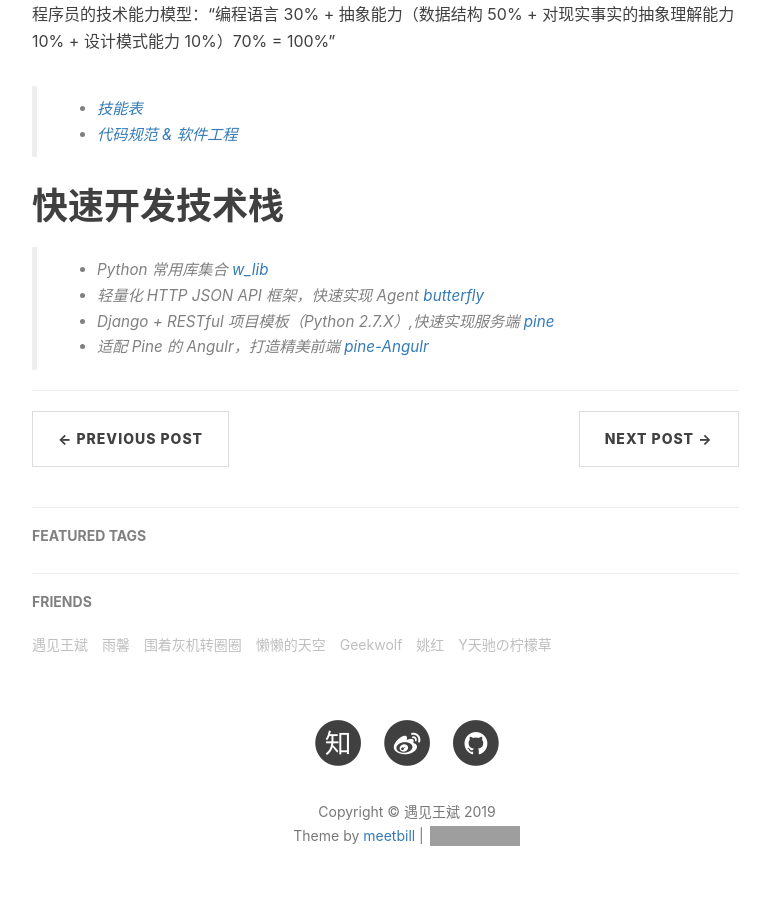
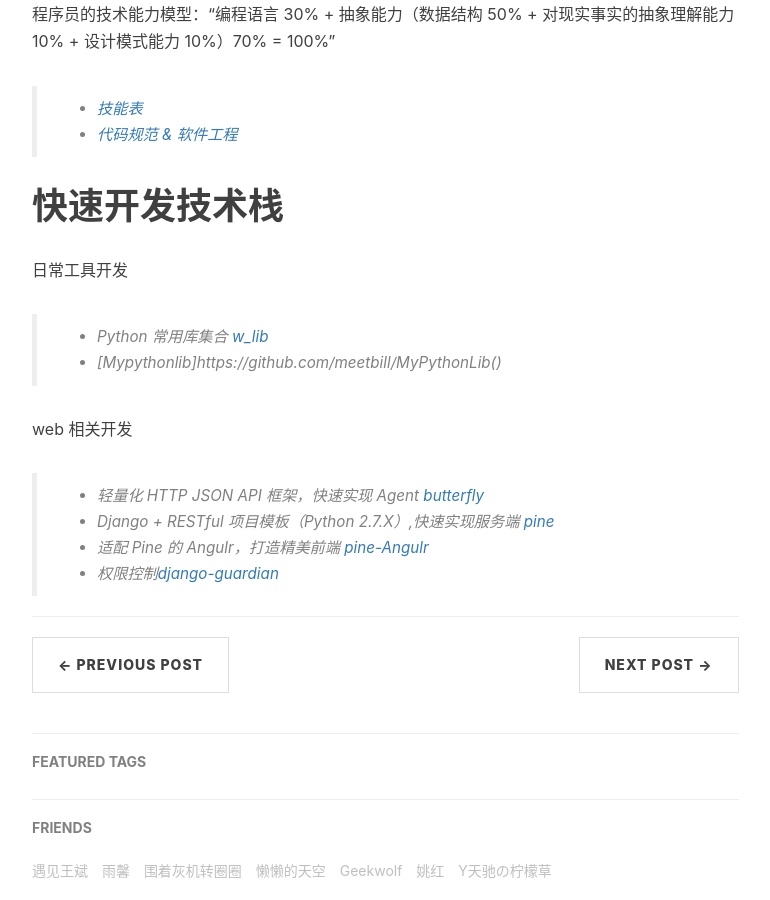
Before and after one commit to meetbill/meetbill.github.io, a Jekyll site: the page built from _posts/2016-05-31-note.md, in a window 1280 px wide and 900 px high, scrolled down 632 px. Shown: the whole window, without its empty margins (233-1003 px from the left). Built offline with Jekyll 4.4.1, drawn with Linux system fonts in a browser that asks for light colours; nearby versions of some CDN libraries; comment, search, counter and statistics services are not loaded; grey boxes are pictures that could not be loaded.

Commit message:
[Update]:udpate node

```diff
--- a/_posts/2016-05-31-note.md
+++ b/_posts/2016-05-31-note.md
@@ -19,7 +19,14 @@ tags:
 
 # 快速开发技术栈
 
+日常工具开发
+
 > * Python 常用库集合 [w_lib](https://github.com/meetbill/w_lib)
+> * [Mypythonlib]https://github.com/meetbill/MyPythonLib()
+
+web 相关开发
+
 > * 轻量化 HTTP JSON API 框架，快速实现 Agent [butterfly](https://github.com/meetbill/butterfly)
 > * Django + RESTful 项目模板（Python 2.7.X）,快速实现服务端 [pine](https://github.com/meetbill/pine)
 > * 适配 Pine 的 Angulr，打造精美前端 [pine-Angulr](https://github.com/meetbill/pine-Angulr)
+> * 权限控制[django-guardian](https://github.com/meetbill/django-guardian)
```
